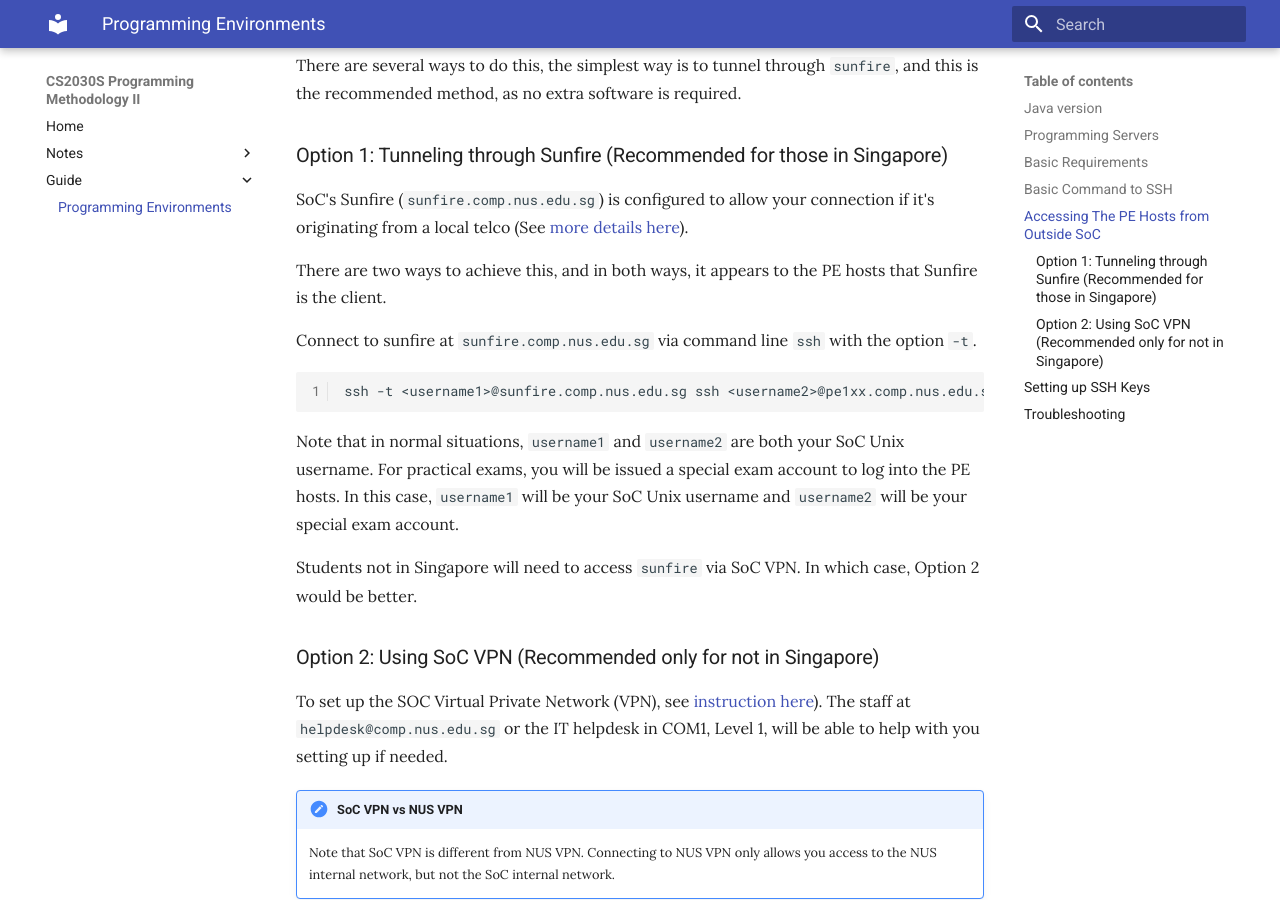
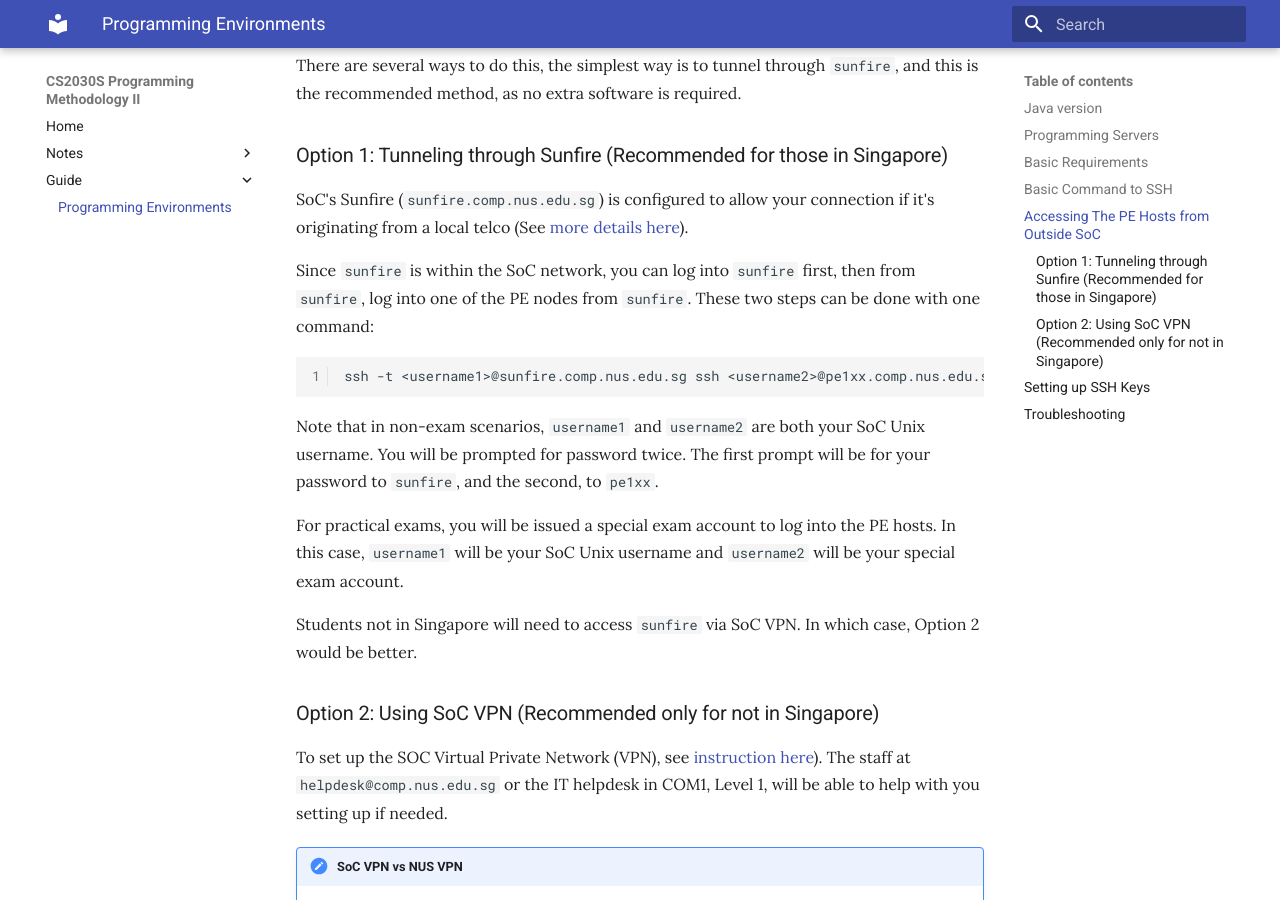
Before and after one commit to nus-cs2030s/2021-s2, an MkDocs documentation site: the page built from docs/environments.md, in a window 1280 px wide and 900 px high, scrolled down 1789 px. Built offline with MkDocs 1.6.1 and Material for MkDocs 9.7.7, drawn with Linux system fonts in a browser that asks for light colours.

Commit message:
Clarify Option 1

````diff
--- a/docs/environments.md
+++ b/docs/environments.md
@@ -51,14 +51,14 @@ There are several ways to do this, the simplest way is to tunnel through `sunfir
 
 SoC's Sunfire (`sunfire.comp.nus.edu.sg`) is configured to allow your connection if it's originating from a local telco (See [more details here](https://dochub.comp.nus.edu.sg/cf/guides/unix/soc_unix_pass_your_direct_access_to_soc_unix_servers)).
 
-There are two ways to achieve this, and in both ways, it appears to the PE hosts that Sunfire is the client.
-
-Connect to sunfire at `sunfire.comp.nus.edu.sg` via command line `ssh` with the option `-t`.
+Since `sunfire` is within the SoC network, you can log into `sunfire` first, then from `sunfire`, log into one of the PE nodes from `sunfire`.  These two steps can be done with one command:
 ```
 ssh -t <username1>@sunfire.comp.nus.edu.sg ssh <username2>@pe1xx.comp.nus.edu.sg
 ```
 
-Note that in normal situations, `username1` and `username2` are both your SoC Unix username.  For practical exams, you will be issued a special exam account to log into the PE hosts.  In this case, `username1` will be your SoC Unix username and `username2` will be your special exam account.
+Note that in non-exam scenarios, `username1` and `username2` are both your SoC Unix username.  You will be prompted for password twice.  The first prompt will be for your password to `sunfire`, and the second, to `pe1xx`.
+
+For practical exams, you will be issued a special exam account to log into the PE hosts.  In this case, `username1` will be your SoC Unix username and `username2` will be your special exam account.
 
 Students not in Singapore will need to access `sunfire` via SoC VPN.  In which case, Option 2 would be better.
 
````
